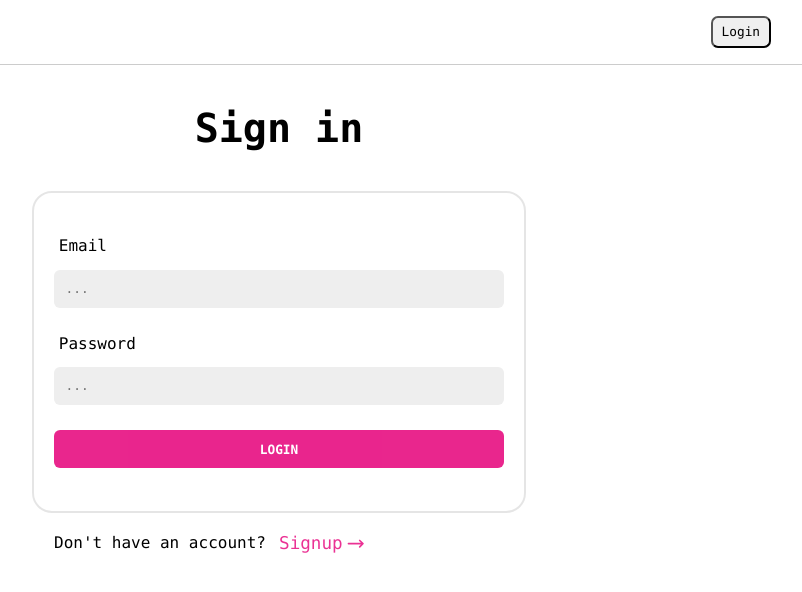
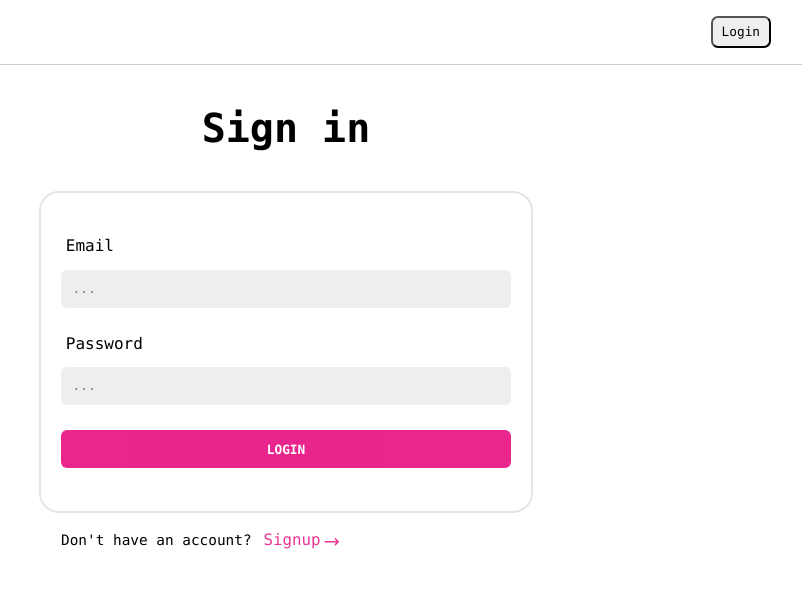
Before and after one commit to maufernandezdev/broobeChallenge, a React (Vite) app: page /login in a window 1280 px wide. Shown: the top 592 px of the page, without its empty margins (381-1183 px from the left). Built offline with nearby package versions, Linux system fonts and the light colour scheme.

Commit message:
paragraph size changed

```diff
--- a/src/index.css
+++ b/src/index.css
@@ -99,12 +99,13 @@ a:hover {
   display: flex;
   width: 100%;
   max-width: 450px;
-  padding: 0px 30px;
+  padding: 0px 35px;
 }
 
 .container .container__redirect p{
  font-family: var(--font-mono);
  font-weight: 300;
+ font-size: 0.9em;
 }
 
 .container .container__redirect a{
--- a/src/pages/Login.jsx
+++ b/src/pages/Login.jsx
@@ -34,7 +34,7 @@ const Login = () => {
 
   return (
     <div className='container'>
-      <h2>Sign in</h2>
+      <h2 style={{padding:'0 27px'}}>Sign in</h2>
       <form onSubmit={handleSubmit}>
         <label>Email</label>
         <input name='email' type='email' placeholder='...' onChange={e => handleInputChange(e)} onBlur={handleBlur} required/>
--- a/src/pages/Signin.jsx
+++ b/src/pages/Signin.jsx
@@ -30,7 +30,7 @@ const Signin = () => {
 
   return (
     <div className='container'>
-      <h2>Sign up</h2>
+      <h2 style={{padding:'0 27px'}}>Sign up</h2>
       <form onSubmit={handleSubmit}>
         <label>Name</label>
         <input name='name' type='text' placeholder='...' onChange={e => handleInputChange(e)} onBlur={handleBlur} required/>
```
